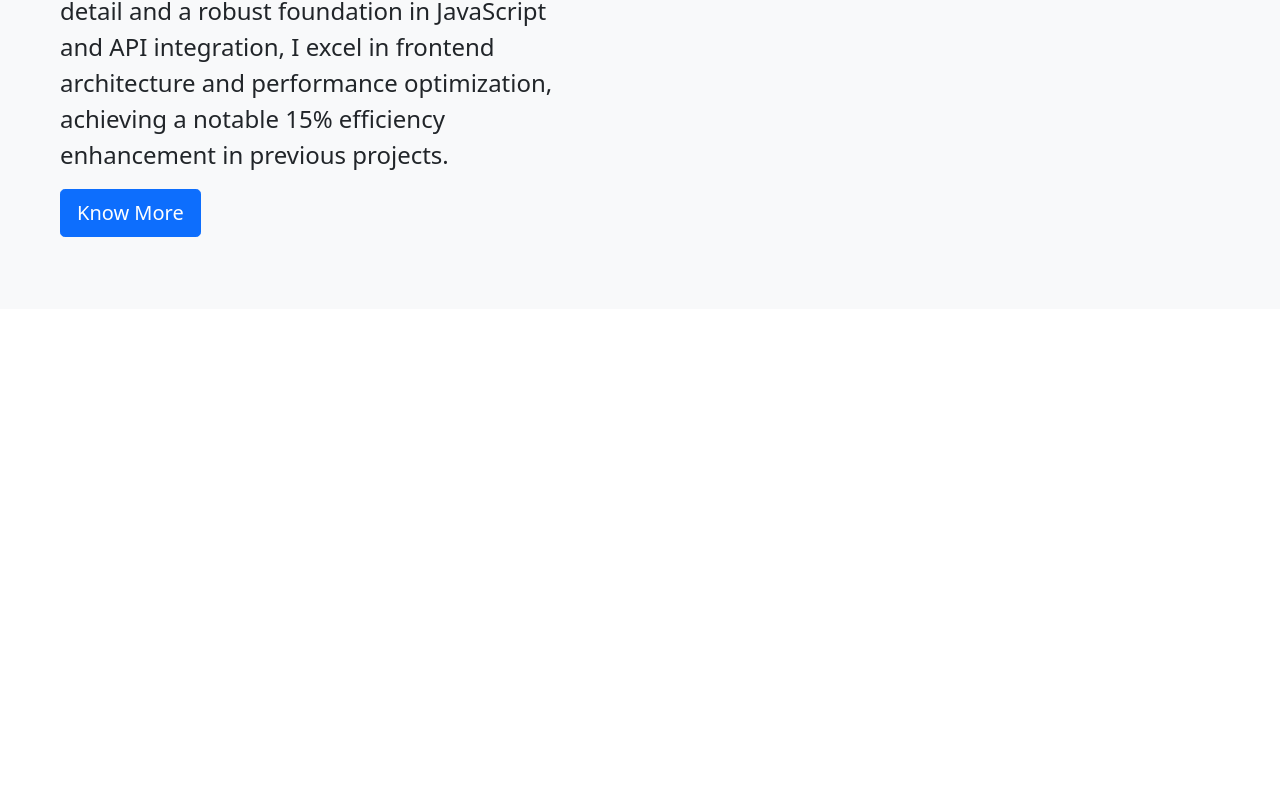
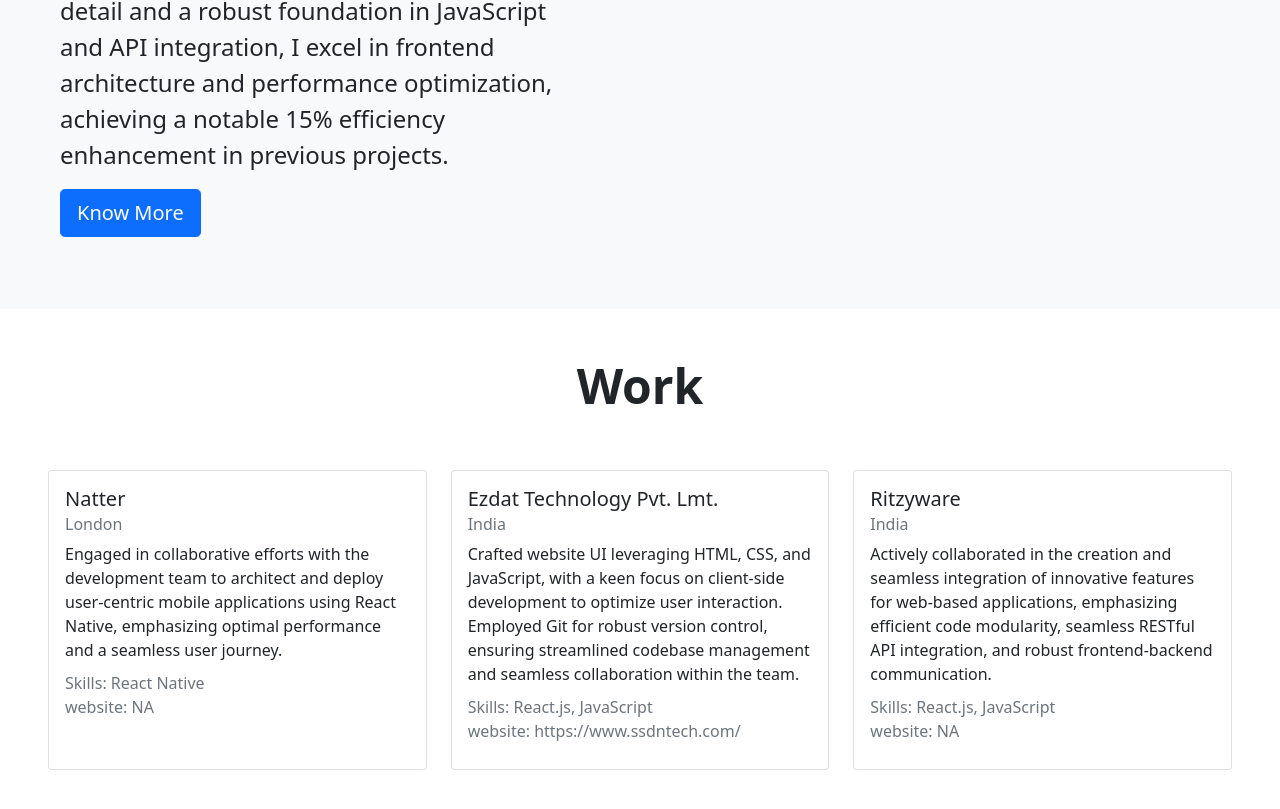
Before and after one commit to ns6296666/Bootstrap-Portfolio, a plain HTML site: page index.html in a window 1280 px wide. Shown: the part 393-1202 px from the top of the page. Before the commit the page ends 800 px from the top, so only its background shows below. Drawn offline with nearby package versions, Linux system fonts and the light colour scheme.

Commit message:
work section complete

```diff
--- a/css/style.css
+++ b/css/style.css
@@ -9,3 +9,8 @@
 ul li {
   justify-content: end;
 }
+
+/* work css */
+.card {
+  height: 300px;
+}
--- a/index.html
+++ b/index.html
@@ -14,6 +14,7 @@
   </head>
   <body>
     <!-- Navbar -->
+
     <nav class="navbar navbar-expand-lg navbar-light bg-light px-5">
       <div class="container-fluid">
         <a class="navbar-brand" href="#">Navbar</a>
@@ -60,6 +61,7 @@
     </nav>
 
     <!-- hero section -->
+
     <section class="hero">
       <div class="d-flex bg-light px-5">
         <div class="mb-4 rounded-3">
@@ -86,6 +88,84 @@
       </div>
     </section>
 
+    <!-- work  section-->
+    <section class="work mb-5">
+      <div class="bg-body-tertiary rounded-3">
+        <div class="container-fluid py-5">
+          <h1 class="display-5 fw-bold text-center">Work</h1>
+        </div>
+      </div>
+      <div class="container-fluid px-5">
+        <div class="row">
+          <!-- Card 1 -->
+          <div class="cardContainer col-lg-4 col-md-4 col-sm-6">
+            <div class="card">
+              <div class="card-body">
+                <h5 class="card-title">Natter</h5>
+                <h6 class="card-subtitle mb-2 text-muted">London</h6>
+                <p class="card-text">
+                  Engaged in collaborative efforts with the development team to
+                  architect and deploy user-centric mobile applications using
+                  React Native, emphasizing optimal performance and a seamless
+                  user journey.
+                </p>
+                <h6 class="card-subtitle mb-2 text-muted">
+                  Skills: React Native
+                </h6>
+                <h6 class="card-subtitle mb-2 text-muted">website: NA</h6>
+              </div>
+            </div>
+          </div>
+          <!-- End card 1 -->
+
+          <!-- Card 2 -->
+          <div class="cardContainer col-lg-4 col-md-4 col-sm-6">
+            <div class="card">
+              <div class="card-body">
+                <h5 class="card-title">Ezdat Technology Pvt. Lmt.</h5>
+                <h6 class="card-subtitle mb-2 text-muted">India</h6>
+                <p class="card-text">
+                  Crafted website UI leveraging HTML, CSS, and JavaScript, with
+                  a keen focus on client-side development to optimize user
+                  interaction. Employed Git for robust version control, ensuring
+                  streamlined codebase management and seamless collaboration
+                  within the team.
+                </p>
+                <h6 class="card-subtitle mb-2 text-muted">
+                  Skills: React.js, JavaScript
+                </h6>
+                <h6 class="card-subtitle mb-2 text-muted">
+                  website: https://www.ssdntech.com/
+                </h6>
+              </div>
+            </div>
+          </div>
+          <!-- End card 2 -->
+
+          <!-- Card 3 -->
+          <div class="cardContainer col-lg-4 col-md-4 col-sm-6">
+            <div class="card">
+              <div class="card-body">
+                <h5 class="card-title">Ritzyware</h5>
+                <h6 class="card-subtitle mb-2 text-muted">India</h6>
+                <p class="card-text">
+                  Actively collaborated in the creation and seamless integration
+                  of innovative features for web-based applications, emphasizing
+                  efficient code modularity, seamless RESTful API integration,
+                  and robust frontend-backend communication.
+                </p>
+                <h6 class="card-subtitle mb-2 text-muted">
+                  Skills: React.js, JavaScript
+                </h6>
+                <h6 class="card-subtitle mb-2 text-muted">website: NA</h6>
+              </div>
+            </div>
+          </div>
+          <!-- End card 3 -->
+        </div>
+      </div>
+    </section>
+
     <script
       src="https://cdn.jsdelivr.net/npm/bootstrap@5.0.2/dist/js/bootstrap.bundle.min.js"
       integrity="sha384-MrcW6ZMFYlzcLA8Nl+NtUVF0sA7MsXsP1UyJoMp4YLEuNSfAP+JcXn/tWtIaxVXM"
```
